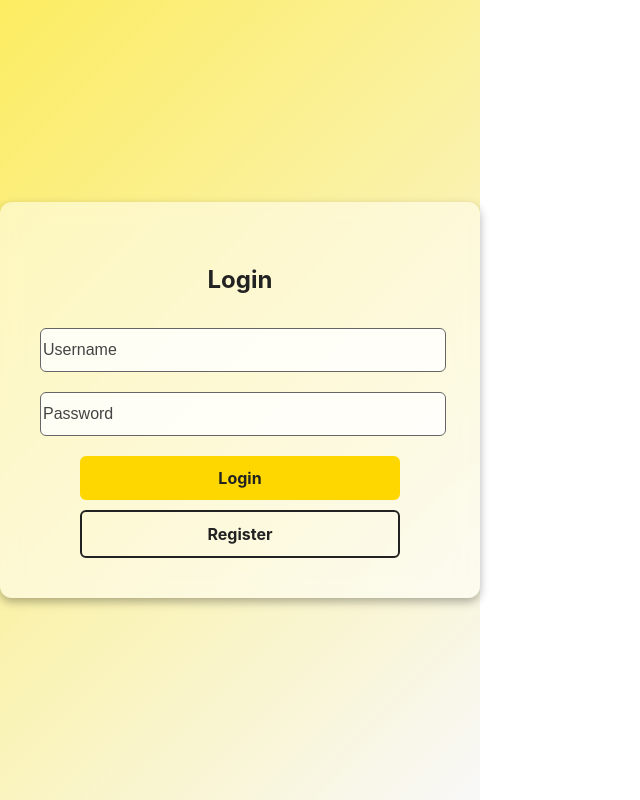
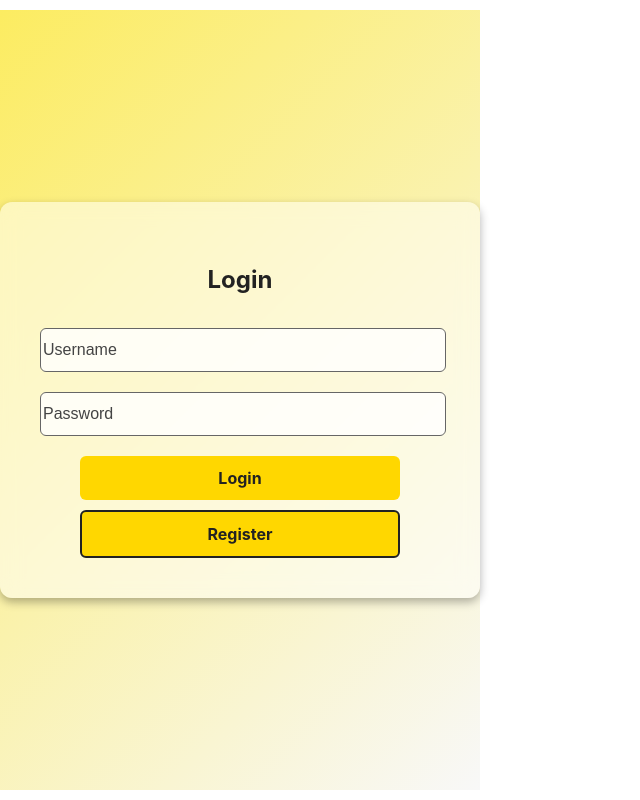
Before and after one commit to ZphinxGZ/Demo-Web-App, a React (Vite) app in the folder Web-App-Frontend/: page /login in a window 1280 px wide. Shown: the whole page, without its empty margins (0-640 px from the left). Built offline with nearby package versions, Linux system fonts and the light colour scheme.

Commit message:
final ver finished

```diff
--- a/Web-App-Frontend/src/App.css
+++ b/Web-App-Frontend/src/App.css
@@ -3,7 +3,7 @@
     flex-direction: column;
     align-items: center;
     justify-content: center;
-    height: 100vh;
+    height: 100%;
     text-align: center;
     background: linear-gradient(135deg, #fcec61, #f8f8f8);
 }
@@ -17,3 +17,10 @@
     width: 400px;
     background-color: #fff;
 }
+
+.logout-button {
+    margin-bottom: 2rem;
+    color: rgb(187, 34, 34) ;
+    width: 10rem;
+    background-color: red;
+}
--- a/Web-App-Frontend/src/App.jsx
+++ b/Web-App-Frontend/src/App.jsx
@@ -24,7 +24,7 @@ function App() {
                             <div className="component-box">
                                 <Download key={reload} />
                             </div>
-                            <button path="/" onClick={() => setIsLoggedIn(false)}>
+                            <button path="/" onClick={() => setIsLoggedIn(false)} className="logout-button">
                                 Logout
                             </button>
                         </>
--- a/Web-App-Frontend/src/Component/Login/Login.css
+++ b/Web-App-Frontend/src/Component/Login/Login.css
@@ -9,6 +9,7 @@
     text-align: center;
     width: 400px;
     margin: auto;
+    height: 100%;
 }
 
 h2 {
@@ -63,7 +64,7 @@ button:hover {
 }
 
 button:last-child {
-    background: transparent;
+    background: ;
     border: 2px solid #222;
     color: #222;
     margin-top: 10px;
@@ -77,3 +78,9 @@ button:last-child:hover {
 .login-input:hover{
     border: 2px solid red;
 }
+
+.login-page{
+height: 100%  ;
+margin-top: 12rem;
+margin-bottom: 12rem;
+}
--- a/Web-App-Frontend/src/component/Download/Download.jsx
+++ b/Web-App-Frontend/src/component/Download/Download.jsx
@@ -88,7 +88,7 @@ const Download = () => {
             {loading && <p>Loading...</p>}
             {error && <p style={{ color: 'red' }}>{error}</p>}
            <ul>
-        {files.map(file => (
+           {files.slice().reverse().map(file => (
     <li key={file}>
         <button className='download-link' onClick={() => handleDownload(file)}>
             {file}
--- a/Web-App-Frontend/src/component/Register/Register.css
+++ b/Web-App-Frontend/src/component/Register/Register.css
@@ -6,5 +6,7 @@
     box-shadow: 0px 4px 10px rgba(0, 0, 0, 0.3);
     text-align: center;
     width: 400px;
-    margin: auto;
+    margin-top: 12rem;
+    margin-bottom: 12rem;
+    height: 100%;
 }
--- a/Web-App-Frontend/src/component/Upload/Upload.css
+++ b/Web-App-Frontend/src/component/Upload/Upload.css
@@ -7,7 +7,6 @@
 }
 .preview-container {
     width: 100%;
-    max-width: 200px;
     height: 200px;
     display: flex;
     justify-content: center;
@@ -15,6 +14,7 @@
     overflow: hidden;
     border: 1px solid #ccc;
     background-color: #fff;
+    text-align: center;
 }
 
 .preview-image {
```
Also changed, not shown: 2 other files (tests, documents, lock files or other folders). Lines whose indentation alone changed are shown as unchanged.
